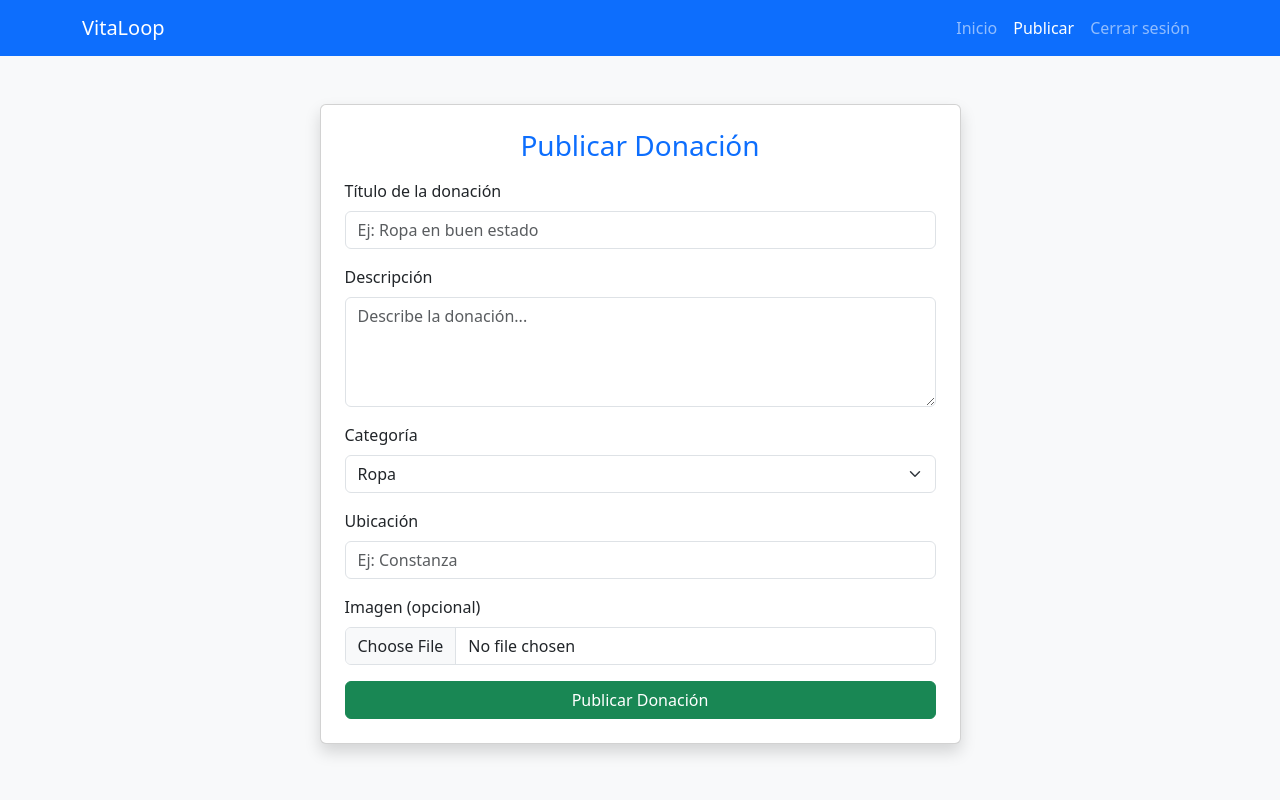
After one commit to lilixoxo05/proyecto, a Python web app: template templates/publicidad_donaciones.html in a window 1280 px wide. The commit adds this page. Run offline with Jinja, Linux system fonts and the light colour scheme; the template is opened without the code that fills it, so the values that code supplies are empty.

Commit message:
agregar documentos y creacion de css
diseño y agregar colores

```diff
--- /dev/null
+++ b/static/estilos.css
@@ -0,0 +1,51 @@
+/* Fondo general */
+body {
+    font-family: Arial, sans-serif;
+    background-color: #445e40;
+}
+
+/* Título principal */
+h1, h2, h3 {
+    font-weight: bold;
+}
+
+/* Tarjetas (cards) */
+.card {
+    border-radius: 12px;
+    border: none;
+}
+
+/* Sombra más suave */
+.shadow {
+    box-shadow: 0 4px 15px rgba(0,0,0,0.1) !important;
+}
+
+/* Botón principal personalizado */
+.btn-primary {
+    background-color: #2c7be5;
+    border: none;
+}
+
+.btn-primary:hover {
+    background-color: #1a5fcc;
+}
+
+/* Botón verde (publicar) */
+.btn-success {
+    background-color: #28a745;
+    border: none;
+}
+
+.btn-success:hover {
+    background-color: #1e7e34;
+}
+
+/* Navbar más moderna */
+.navbar {
+    padding: 15px;
+}
+
+/* Fondo suave para páginas */
+.bg-light {
+    background-color: #445e40 !;
+}
--- a/login.html
+++ b/templates/login.html
@@ -4,6 +4,8 @@
     <meta charset="UTF-8">
     <meta name="viewport" content="width=device-width, initial-scale=1.0">
     <title>Login - VitaLoop</title>
+
+    <link rel="stylesheet" href="static/css/estilos.css">
 
     <!-- Bootstrap -->
     <link href="https://cdn.jsdelivr.net/npm/bootstrap@5.3.7/dist/css/bootstrap.min.css" rel="stylesheet">
--- /dev/null
+++ b/templates/publicidad_donaciones.html
@@ -0,0 +1,89 @@
+<!DOCTYPE html>
+<html lang="es">
+<head>
+    <meta charset="UTF-8">
+    <meta name="viewport" content="width=device-width, initial-scale=1.0">
+    <title>VitaLoop - Publicar Donación</title>
+
+    <link rel="stylesheet" href="static/css/estilos.css">
+
+    <link href="https://cdn.jsdelivr.net/npm/bootstrap@5.3.7/dist/css/bootstrap.min.css" rel="stylesheet">
+</head>
+<body class="bg-light">
+
+<!-- NAVBAR -->
+<nav class="navbar navbar-expand-lg navbar-dark bg-primary">
+    <div class="container">
+        <a class="navbar-brand" href="inicio.html">VitaLoop</a>
+
+        <button class="navbar-toggler" type="button" data-bs-toggle="collapse" data-bs-target="#menu">
+            <span class="navbar-toggler-icon"></span>
+        </button>
+
+        <div class="collapse navbar-collapse" id="menu">
+            <ul class="navbar-nav ms-auto">
+                <li class="nav-item"><a class="nav-link" href="inicio.html">Inicio</a></li>
+                <li class="nav-item"><a class="nav-link active" href="#">Publicar</a></li>
+                <li class="nav-item"><a class="nav-link" href="login.html">Cerrar sesión</a></li>
+            </ul>
+        </div>
+    </div>
+</nav>
+
+<!-- FORMULARIO -->
+<div class="container mt-5">
+
+    <div class="row justify-content-center">
+        <div class="col-md-7">
+
+            <div class="card shadow p-4">
+                <h3 class="text-center text-primary mb-3">Publicar Donación</h3>
+
+                <form>
+
+                    <div class="mb-3">
+                        <label class="form-label">Título de la donación</label>
+                        <input type="text" class="form-control" placeholder="Ej: Ropa en buen estado">
+                    </div>
+
+                    <div class="mb-3">
+                        <label class="form-label">Descripción</label>
+                        <textarea class="form-control" rows="4" placeholder="Describe la donación..."></textarea>
+                    </div>
+
+                    <div class="mb-3">
+                        <label class="form-label">Categoría</label>
+                        <select class="form-select">
+                            <option>Ropa</option>
+                            <option>Comida</option>
+                            <option>Libros</option>
+                            <option>Otros</option>
+                        </select>
+                    </div>
+
+                    <div class="mb-3">
+                        <label class="form-label">Ubicación</label>
+                        <input type="text" class="form-control" placeholder="Ej: Constanza">
+                    </div>
+
+                    <div class="mb-3">
+                        <label class="form-label">Imagen (opcional)</label>
+                        <input type="file" class="form-control">
+                    </div>
+
+                    <button type="button" class="btn btn-success w-100">
+                        Publicar Donación
+                    </button>
+
+                </form>
+            </div>
+
+        </div>
+    </div>
+
+</div>
+
+<script src="https://cdn.jsdelivr.net/npm/bootstrap@5.3.7/dist/js/bootstrap.bundle.min.js"></script>
+
+</body>
+</html>
--- a/registro.html
+++ b/templates/registro.html
@@ -4,6 +4,8 @@
     <meta charset="UTF-8">
     <meta name="viewport" content="width=device-width, initial-scale=1.0">
     <title>VitaLoop - Registro</title>
+
+    <link rel="stylesheet" href="static/css/estilos.css">
 
     <link href="https://cdn.jsdelivr.net/npm/bootstrap@5.3.7/dist/css/bootstrap.min.css" rel="stylesheet">
 </head>
```
Also changed, not shown: templates/inicio.html (added, +79 -0 lines).
